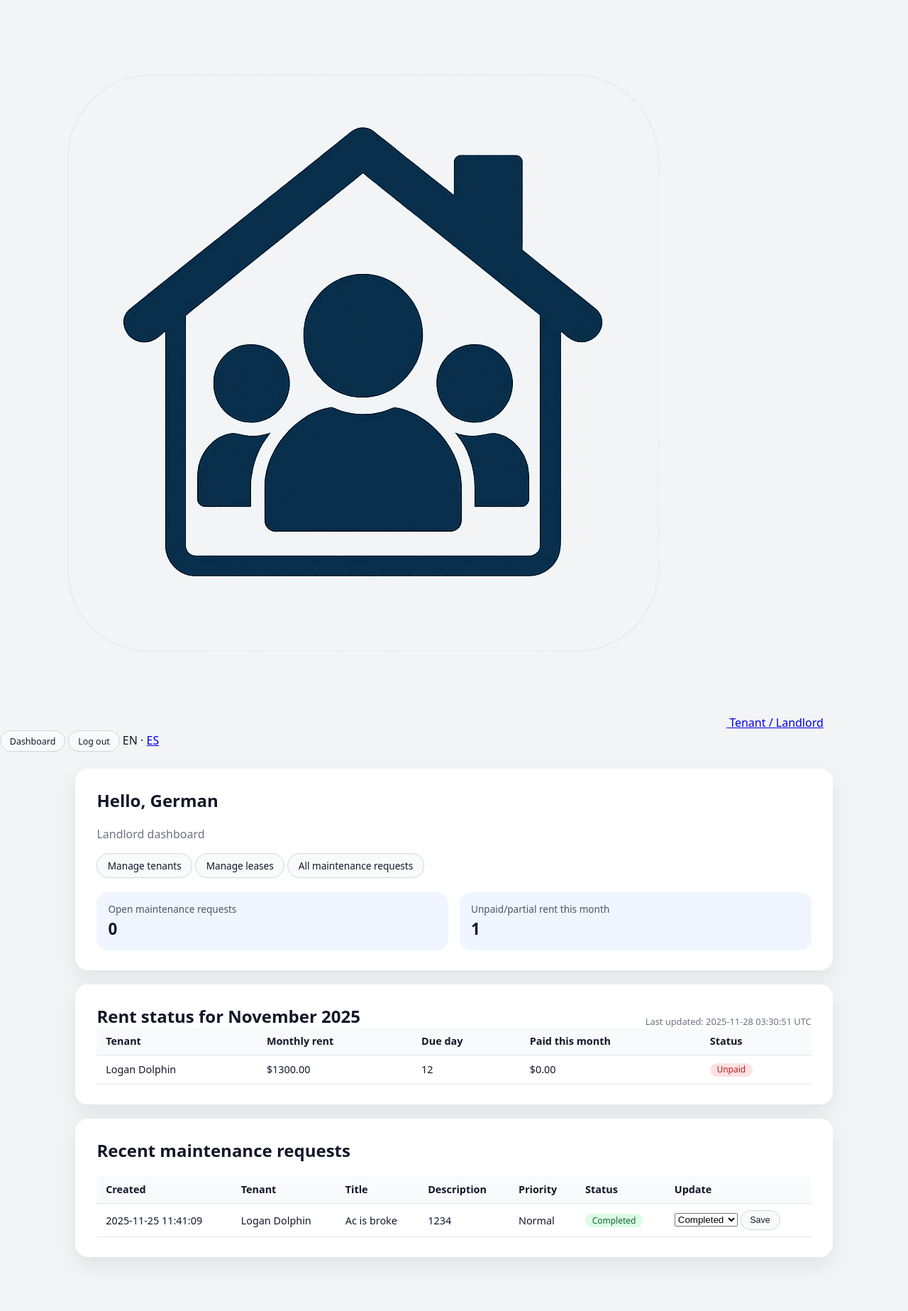
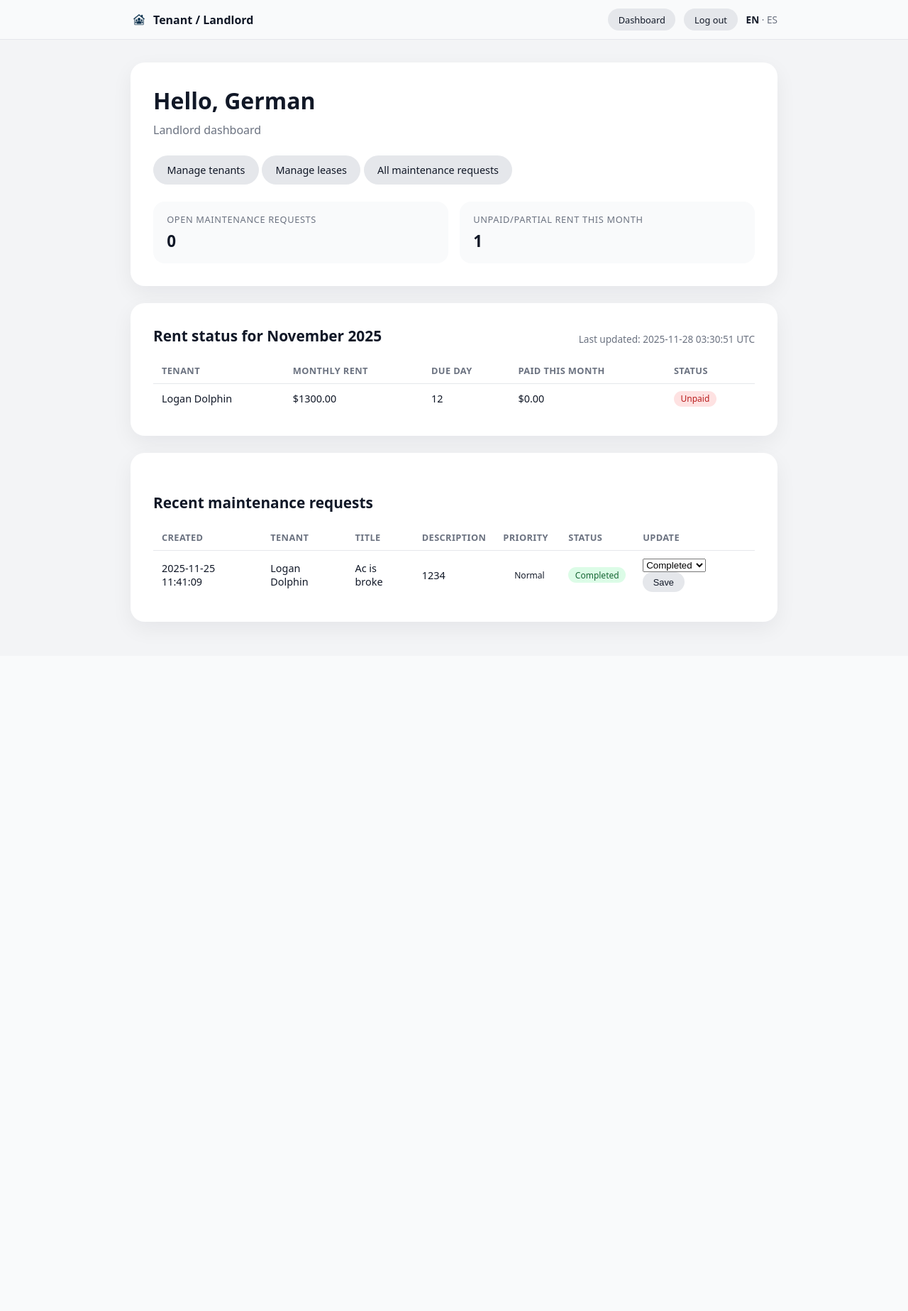
Before and after one commit to MrCakeguy123/tenant-landlord-app, a Flask app: page /landlord in a window 1280 px wide. Shown: the whole page at 71% size. After the commit the page ends 887 px from the top, so only its background shows below. Run offline with Flask 3, Linux system fonts and the light colour scheme; a user stored in the database is signed in; data comes from the database, SQL or seed files in the repository; data that the repository does not hold is empty.

Commit message:
Refactor styles in static/style.css
Updated various styles for layout, buttons, and typography. Adjusted max-width, margins, paddings, and colors for better consistency and appearance.

```diff
--- a/static/style.css
+++ b/static/style.css
@@ -14,30 +14,120 @@ body {
 }
 
 .container {
-  max-width: 1100px;
-  margin: 1.5rem auto;
-  padding: 0 1rem 2rem;
+  max-width: 960px;
+  margin: 2rem auto 3rem;
+  padding: 0 1.5rem;
 }
 
-/* ---------- Cards & headings ---------- */
+p {
+  line-height: 1.5;
+}
+
+a {
+  color: #2563eb;
+  text-decoration: none;
+}
+
+a:hover {
+  color: #1d4ed8;
+}
+
+/* ---------- Top bar ---------- */
+
+.topbar {
+  background: #f9fafb;
+  border-bottom: 1px solid #e5e7eb;
+}
+
+.topbar-inner {
+  max-width: 960px;
+  margin: 0 auto;
+  padding: 0.75rem 1.5rem;
+  display: flex;
+  align-items: center;
+  justify-content: space-between;
+  gap: 1rem;
+}
+
+.topbar-left,
+.topbar-right {
+  display: flex;
+  align-items: center;
+  gap: 0.75rem;
+}
+
+.topbar-brand {
+  display: inline-flex;
+  align-items: center;
+  gap: 0.5rem;
+  font-weight: 600;
+  font-size: 1rem;
+  color: #111827;
+}
+
+.topbar-brand:hover {
+  color: #2563eb;
+}
+
+.brand-icon {
+  width: 24px;
+  height: 24px;
+  border-radius: 0.5rem;
+  object-fit: cover;
+}
+
+.lang-toggle {
+  font-size: 0.85rem;
+  color: #6b7280;
+}
+
+.lang-toggle a {
+  color: inherit;
+  text-decoration: none;
+}
+
+.lang-toggle a:hover {
+  color: #2563eb;
+}
+
+.lang-current {
+  font-weight: 600;
+  color: #111827;
+}
+
+/* ---------- Cards & typography ---------- */
 
 .card {
   background: #ffffff;
-  border-radius: 18px;
-  padding: 1.75rem 1.9rem;
-  margin-bottom: 1.25rem;
-  box-shadow: 0 12px 30px rgba(15, 23, 42, 0.08);
+  border-radius: 1.25rem;
+  padding: 2rem;
+  margin-bottom: 1.5rem;
+  box-shadow: 0 10px 30px rgba(15, 23, 42, 0.06);
 }
 
-.card h1,
-.card h2 {
-  margin-top: 0;
+h1 {
+  margin: 0 0 0.5rem;
+  font-size: 2rem;
+}
+
+h2 {
+  margin: 1.5rem 0 0.5rem;
+  font-size: 1.3rem;
+}
+
+h3 {
+  margin: 1.25rem 0 0.5rem;
+  font-size: 1.1rem;
 }
 
 .subtitle {
-  margin-top: 0.3rem;
-  margin-bottom: 1rem;
+  margin: 0 0 1.5rem;
   color: #6b7280;
+}
+
+.muted-text {
+  color: #6b7280;
+  font-size: 0.85rem;
 }
 
 /* ---------- Buttons ---------- */
@@ -46,36 +136,232 @@ body {
   display: inline-flex;
   align-items: center;
   justify-content: center;
-  padding: 0.45rem 0.9rem;
+  padding: 0.55rem 1.15rem;
   border-radius: 999px;
-  border: 1px solid #d1d5db;
-  background: #f9fafb;
-  color: #111827;
-  font-size: 0.85rem;
+  border: 1px solid transparent;
+  font-size: 0.9rem;
   font-weight: 500;
   text-decoration: none;
   cursor: pointer;
+  background-color: #e5e7eb;
+  color: #111827;
   gap: 0.25rem;
 }
 
 .button:hover {
-  background: #e5e7eb;
+  background-color: #d1d5db;
 }
 
 .button.primary {
-  background: #2563eb;
+  background-color: #2563eb;
   border-color: #2563eb;
   color: #ffffff;
 }
 
 .button.primary:hover {
-  background: #1d4ed8;
+  background-color: #1d4ed8;
   border-color: #1d4ed8;
 }
 
 .button.small {
-  font-size: 0.78rem;
-  padding: 0.35rem 0.8rem;
+  padding: 0.35rem 0.85rem;
+  font-size: 0.8rem;
+}
+
+/* ---------- Forms ---------- */
+
+.form {
+  display: flex;
+  flex-direction: column;
+  gap: 0.75rem;
+  max-width: 640px;
+}
+
+.form label {
+  display: flex;
+  flex-direction: column;
+  gap: 0.25rem;
+  font-size: 0.9rem;
+}
+
+.form input,
+.form select,
+.form textarea {
+  border-radius: 0.75rem;
+  border: 1px solid #d1d5db;
+  padding: 0.6rem 0.75rem;
+  font: inherit;
+  background: #f9fafb;
+}
+
+.form input:focus,
+.form select:focus,
+.form textarea:focus {
+  outline: none;
+  border-color: #2563eb;
+  box-shadow: 0 0 0 1px #2563eb1a;
+  background: #ffffff;
+}
+
+.form textarea {
+  min-height: 100px;
+  resize: vertical;
+}
+
+/* Setup page grid */
+
+.form-grid {
+  display: grid;
+  grid-template-columns: minmax(0, 1fr);
+  gap: 1.5rem;
+}
+
+@media (min-width: 768px) {
+  .form-grid {
+    grid-template-columns: repeat(2, minmax(0, 1fr));
+  }
+}
+
+.form-column {
+  display: flex;
+  flex-direction: column;
+  gap: 0.75rem;
+}
+
+.form-actions {
+  margin-top: 1.5rem;
+}
+
+/* ---------- Tables ---------- */
+
+.table {
+  width: 100%;
+  border-collapse: collapse;
+  margin-top: 1rem;
+  font-size: 0.9rem;
+}
+
+.table th,
+.table td {
+  padding: 0.6rem 0.75rem;
+  text-align: left;
+}
+
+.table thead th {
+  border-bottom: 1px solid #e5e7eb;
+  font-weight: 600;
+  font-size: 0.8rem;
+  text-transform: uppercase;
+  letter-spacing: 0.03em;
+  color: #6b7280;
+}
+
+.table tbody tr:nth-child(even) {
+  background-color: #f9fafb;
+}
+
+.table tbody tr:hover {
+  background-color: #eff6ff;
+}
+
+.row-overdue {
+  background-color: #fef2f2;
+}
+
+/* ---------- Summary cards ---------- */
+
+.summary-row {
+  display: flex;
+  flex-wrap: wrap;
+  gap: 1rem;
+  margin-top: 1.5rem;
+}
+
+.summary-card {
+  flex: 1 1 160px;
+  padding: 1rem 1.2rem;
+  border-radius: 1rem;
+  background: #f9fafb;
+}
+
+.summary-label {
+  font-size: 0.8rem;
+  text-transform: uppercase;
+  letter-spacing: 0.05em;
+  color: #6b7280;
+  margin-bottom: 0.35rem;
+}
+
+.summary-value {
+  font-size: 1.4rem;
+  font-weight: 600;
+}
+
+/* ---------- Badges ---------- */
+
+.status-badge,
+.priority-badge {
+  display: inline-flex;
+  align-items: center;
+  border-radius: 999px;
+  padding: 0.15rem 0.6rem;
+  font-size: 0.75rem;
+  font-weight: 500;
+}
+
+/* Rent status badges */
+
+.status-paid {
+  background-color: #dcfce7;
+  color: #166534;
+}
+
+.status-partial {
+  background-color: #fef9c3;
+  color: #92400e;
+}
+
+.status-unpaid {
+  background-color: #fee2e2;
+  color: #b91c1c;
+}
+
+/* Maintenance status badges */
+
+.status-open {
+  background-color: #fee2e2;
+  color: #b91c1c;
+}
+
+.status-in-progress {
+  background-color: #fef3c7;
+  color: #92400e;
+}
+
+.status-completed {
+  background-color: #dcfce7;
+  color: #166534;
+}
+
+/* Priority badges */
+
+.priority-badge {
+  margin-left: 0.4rem;
+}
+
+.priority-low {
+  background-color: #e0f2fe;
+  color: #1d4ed8;
+}
+
+.priority-medium {
+  background-color: #fef9c3;
+  color: #92400e;
+}
+
+.priority-high {
+  background-color: #fee2e2;
+  color: #b91c1c;
 }
 
 /* ---------- Flash messages ---------- */
@@ -92,157 +378,27 @@ body {
 }
 
 .flash-success {
-  background: #ecfdf3;
+  background-color: #dcfce7;
   color: #166534;
 }
 
 .flash-danger {
-  background: #fef2f2;
+  background-color: #fee2e2;
   color: #b91c1c;
 }
 
 .flash-warning {
-  background: #fffbeb;
+  background-color: #fef3c7;
   color: #92400e;
 }
 
 .flash-info {
-  background: #eff6ff;
+  background-color: #e0f2fe;
   color: #1d4ed8;
-}
-
-/* ---------- Forms ---------- */
-
-.form {
-  display: flex;
-  flex-direction: column;
-  gap: 0.75rem;
-}
-
-.form label {
-  display: flex;
-  flex-direction: column;
-  font-size: 0.9rem;
-  gap: 0.25rem;
-}
-
-.form input[type="text"],
-.form input[type="password"],
-.form input[type="email"],
-.form input[type="number"],
-.form input[type="date"],
-.form select,
-.form textarea {
-  border-radius: 0.7rem;
-  border: 1px solid #d1d5db;
-  padding: 0.45rem 0.65rem;
-  font-size: 0.9rem;
-}
-
-.form textarea {
-  resize: vertical;
-}
-
-.form-grid {
-  display: grid;
-  grid-template-columns: repeat(auto-fit, minmax(220px, 1fr));
-  gap: 1.25rem;
-}
-
-.form-column h2 {
-  margin-top: 0;
-}
-
-/* ---------- Tables ---------- */
-
-.table {
-  width: 100%;
-  border-collapse: collapse;
-  font-size: 0.9rem;
-}
-
-.table th,
-.table td {
-  padding: 0.6rem 0.8rem;
-  border-bottom: 1px solid #e5e7eb;
-}
-
-.table thead th {
-  text-align: left;
-  background: #f9fafb;
-  font-weight: 600;
-}
-
-/* ---------- Summary cards ---------- */
-
-.summary-row {
-  display: flex;
-  flex-wrap: wrap;
-  gap: 1rem;
-  margin-top: 1.2rem;
-}
-
-.summary-card {
-  flex: 1 1 180px;
-  padding: 0.9rem 1rem;
-  border-radius: 1rem;
-  background: #eff6ff;
-}
-
-.summary-label {
-  font-size: 0.85rem;
-  color: #4b5563;
-}
-
-.summary-value {
-  margin-top: 0.2rem;
-  font-size: 1.4rem;
-  font-weight: 600;
-}
-
-/* ---------- Status badges ---------- */
-
-.status-badge {
-  display: inline-flex;
-  align-items: center;
-  padding: 0.15rem 0.6rem;
-  border-radius: 999px;
-  font-size: 0.75rem;
-  font-weight: 500;
-  line-height: 1.2;
-}
-
-/* Rent status */
-.status-paid {
-  background-color: #dcfce7;
-  color: #166534;
-}
-.status-partial {
-  background-color: #fef9c3;
-  color: #92400e;
-}
-.status-unpaid {
-  background-color: #fee2e2;
-  color: #b91c1c;
-}
-
-/* Maintenance status */
-.status-open {
-  background-color: #eff6ff;
-  color: #1d4ed8;
-}
-.status-in-progress {
-  background-color: #fef3c7;
-  color: #92400e;
-}
-.status-completed {
-  background-color: #dcfce7;
-  color: #166534;
 }
 
 /* ---------- Misc ---------- */
 
-.muted-text {
-  color: #6b7280;
-  font-size: 0.8rem;
+.category {
+  font-weight: 600;
 }
```
